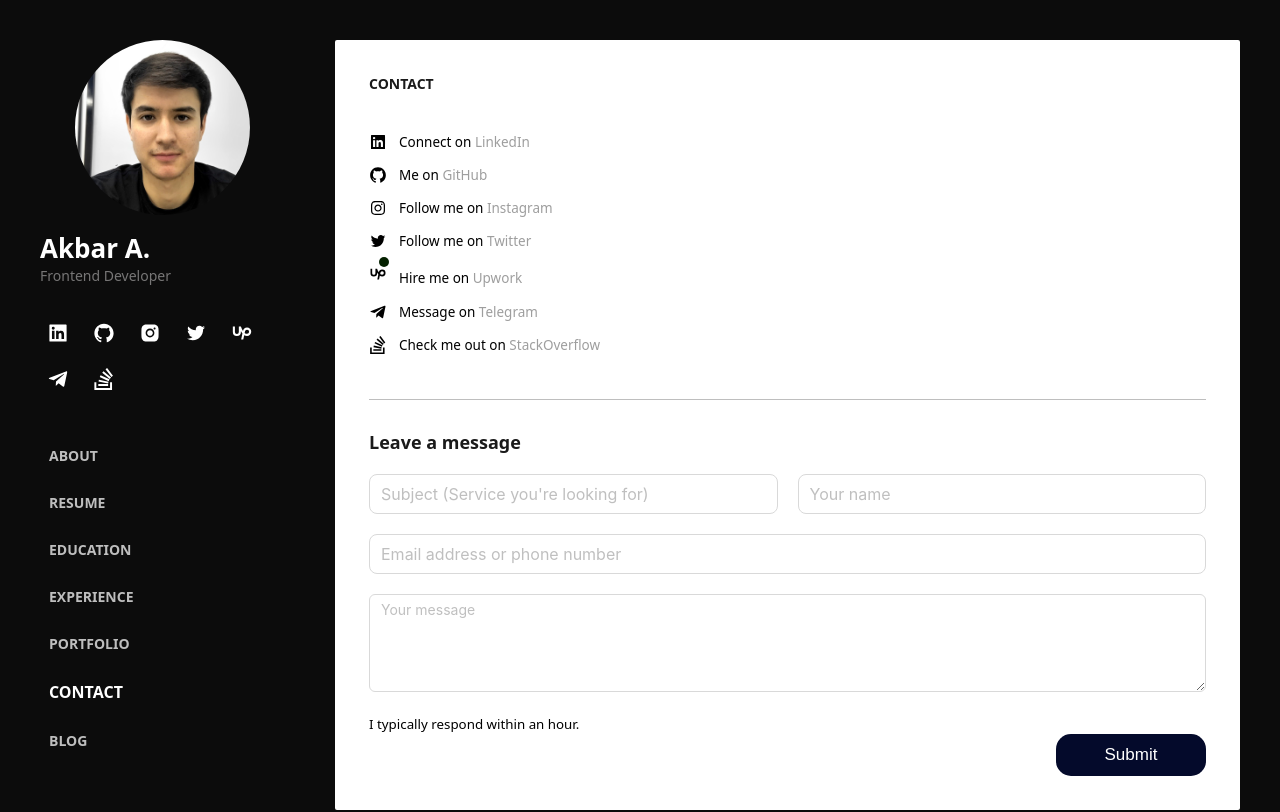
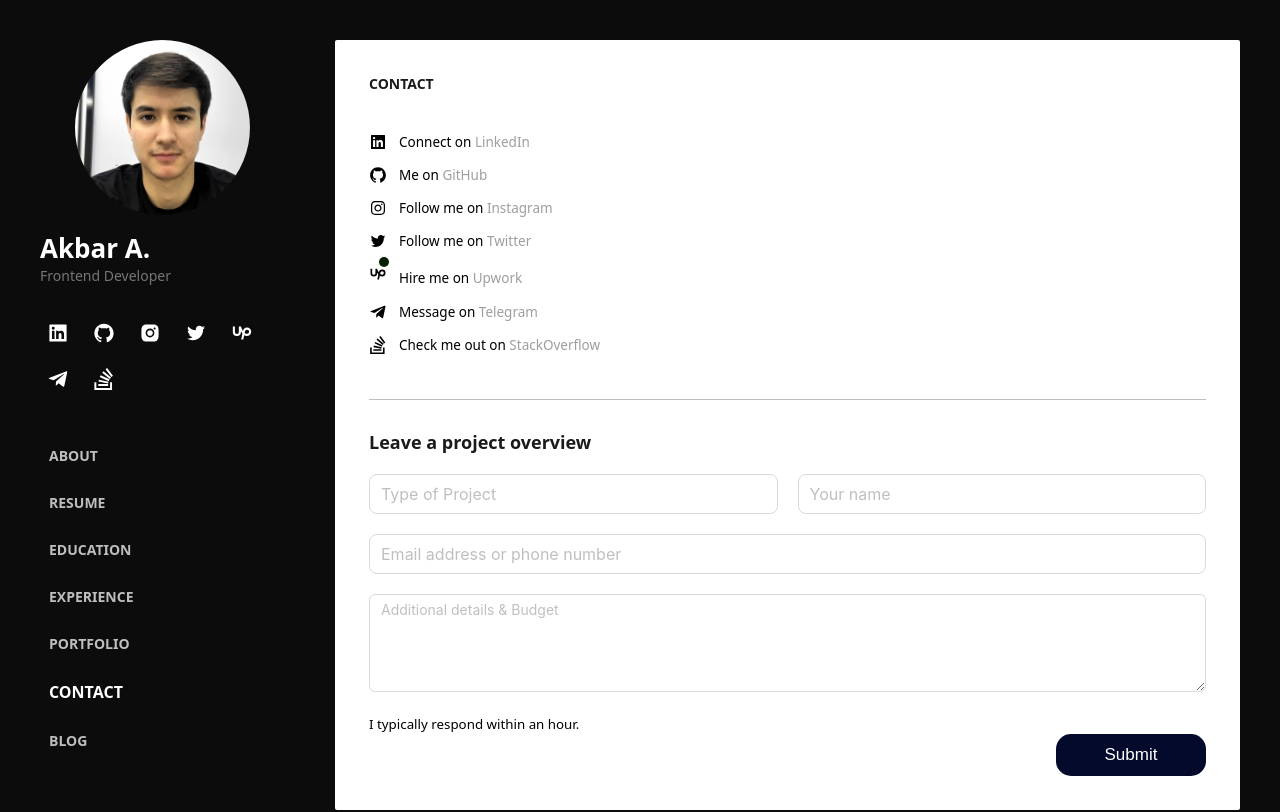
Before and after one commit to akbarahmadjonov/portfolio-website-v1, a React (Vite) app: page /contact in a window 1280 px wide. Shown: the top 812 px of the page. Built offline with nearby package versions, Linux system fonts and the light colour scheme.

Commit message:
Updated changes

```diff
--- a/src/pages/nesting/contact/Contact.scss
+++ b/src/pages/nesting/contact/Contact.scss
@@ -42,12 +42,14 @@
 .contact__links {
   margin-left: 12px;
 
-  font-weight: 500;
+  // font-weight: 500;
+  font-weight: 400;
   font-size: 13.5px;
 }
 
 .contact__innerLink {
-  font-weight: 500;
+  // font-weight: 500;
+  font-weight: 400;
   color: #9e9e9e;
 
   &:hover {
--- a/src/pages/nesting/contact/Contact.tsx
+++ b/src/pages/nesting/contact/Contact.tsx
@@ -142,7 +142,7 @@ export const Contact = () => {
         </div>
         {/* CONTACT FORM */}
         <section className="action">
-          <h2 className="action__title">Leave a message</h2>
+          <h2 className="action__title">Leave a project overview</h2>
           <form
             action="https://formsubmit.co/akbarahmadjonovv@gmail.com"
             method="POST"
@@ -164,7 +164,7 @@ export const Contact = () => {
                 <Input
                   className="action__input"
                   size="large"
-                  placeholder="Subject (Service you're looking for)"
+                  placeholder="Type of Project"
                   name="subject"
                 />
                 <Input
@@ -183,7 +183,7 @@ export const Contact = () => {
               <TextArea
                 className="action__input"
                 rows={4}
-                placeholder="Your message"
+                placeholder="Additional details & Budget"
                 name="message"
               />
               <div className="action__submit">
--- a/src/widgets/ProfileSection/ProfileSection.scss
+++ b/src/widgets/ProfileSection/ProfileSection.scss
@@ -64,6 +64,7 @@
 .profileSection__itemCoverWebsite {
   color: #9e9e9e;
   font-size: 11px;
+  font-weight: 400;
 
   &:hover {
     color: #1a1a1a;
@@ -74,7 +75,8 @@
   margin: 0;
   margin-top: 5px;
 
-  font-weight: 500;
+  // font-weight: 500;
+  font-weight: 400;
   font-size: 13.5px;
   line-height: 20px;
 }
@@ -101,7 +103,8 @@
 
   margin-bottom: 10px;
 
-  font-weight: 500;
+  // font-weight: 500;
+  font-weight: 400;
   font-size: 13.5px;
 }
 
```
